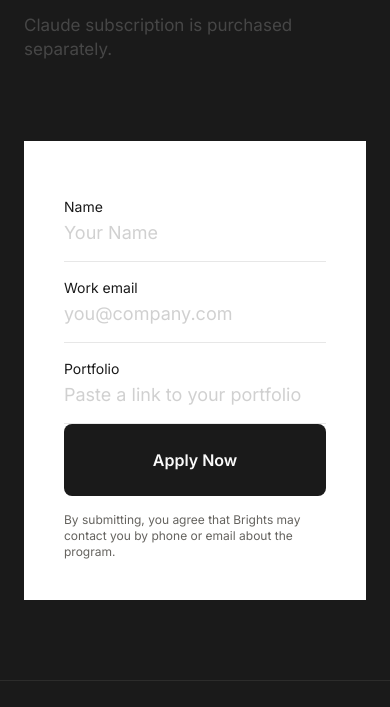
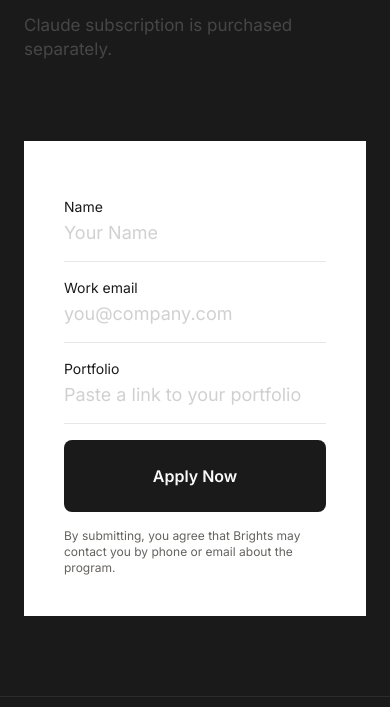
Before and after one commit to andneiman/brightsai, a website: page public/index.html in a window 390 px wide. Shown: the part 6691-7398 px from the top of the page. Drawn offline with Linux system fonts and the light colour scheme.

Commit message:
Double the mobile gap between Portfolio and Apply Now.

```diff
--- a/public/css/landing.css
+++ b/public/css/landing.css
@@ -952,4 +952,7 @@ a {
     width: calc(100% - 96px);
   }
   .mark { display: none; }
+  #apply-actions {
+    padding-top: 16px;
+  }
 }
```
